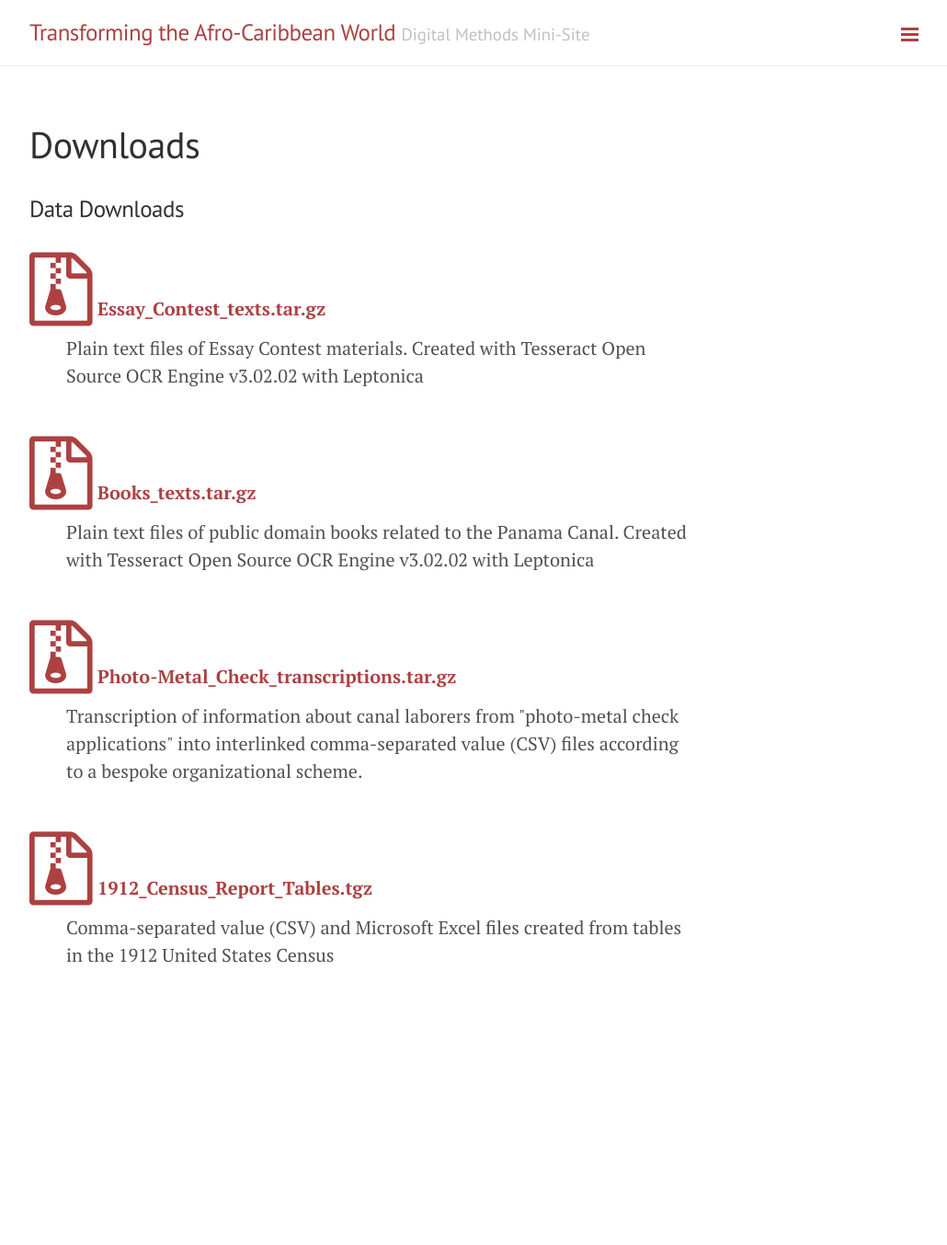
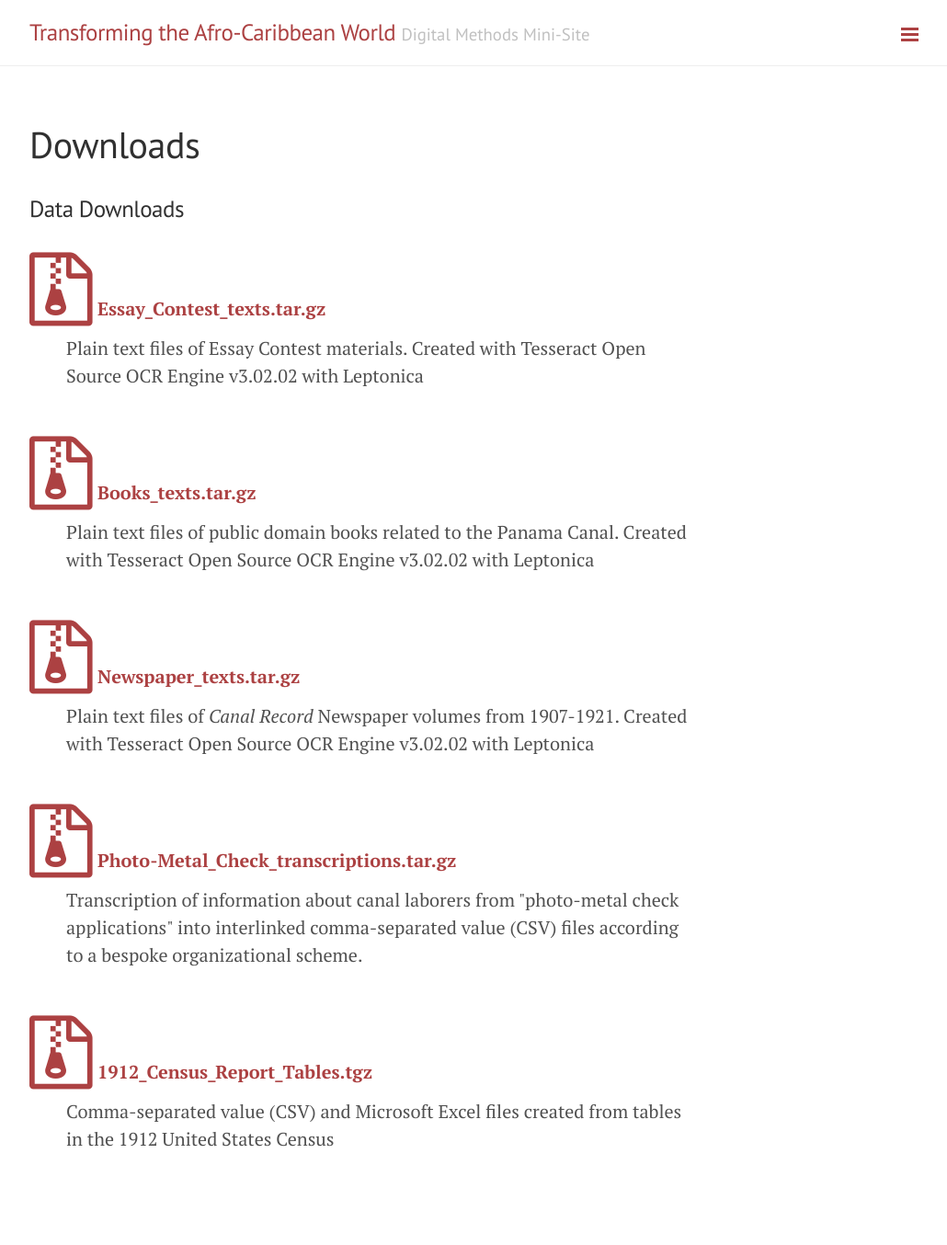
Before and after one commit to umd-mith/taw_workshop, a Jekyll site: the page built from downloads.md, in a window 1280 px wide. Shown: the whole page at 92% size, without its empty margins (248-1278 px from the left). Built offline with Jekyll 4.4.1, drawn with Linux system fonts in a browser that asks for light colours; nearby versions of some CDN libraries; Markdown is read by kramdown in place of the engine named in the settings; before the commit the page ends 1154 px from its top, so only the background shows below that.

Commit message:
Add newspaper data

```diff
--- a/downloads.md
+++ b/downloads.md
@@ -12,6 +12,9 @@ title: Downloads
     <dt id="data-books"><a href="https://s3.amazonaws.com/mith-taw/Books_texts.tar.gz"><i class="fa fa-file-archive-o fa-4x"></i> Books_texts.tar.gz</a></dt>
     <dd>Plain text files of public domain books related to the Panama Canal. Created with Tesseract Open Source OCR Engine v3.02.02 with Leptonica</dd>
 
+    <dt id="data-news"><a href="https://s3.amazonaws.com/mith-taw/Newspaper_texts.tar.gz"><i class="fa fa-file-archive-o fa-4x"></i> Newspaper_texts.tar.gz</a></dt>
+    <dd>Plain text files of <em>Canal Record</em> Newspaper volumes from 1907-1921. Created with Tesseract Open Source OCR Engine v3.02.02 with Leptonica</dd>
+
     <dt id="data-photo-metal"><a href="https://s3.amazonaws.com/mith-taw/Photo-Metal_Check_transcriptions.tar.gz"><i class="fa fa-file-archive-o fa-4x"></i> Photo-Metal_Check_transcriptions.tar.gz</a></dt>
     <dd>Transcription of information about canal laborers from "photo-metal check applications" into interlinked comma-separated value (CSV) files according to a bespoke organizational scheme.</dd>
 
--- a/index.html
+++ b/index.html
@@ -58,6 +58,7 @@ layout: default
       <h5>Related data files</h5>
       <li><a href="{{site.baseurl}}downloads#data-essays">Essay Contest texts</a></li>
       <li><a href="{{site.baseurl}}downloads#data-books">Public domain books texts</a></li>
+      <li><a href="{{site.baseurl}}downloads#data-news"><em>Canal Record</em> newspaper texts,1907-1921</a></li>
     </ul>
   </section>
 
```
